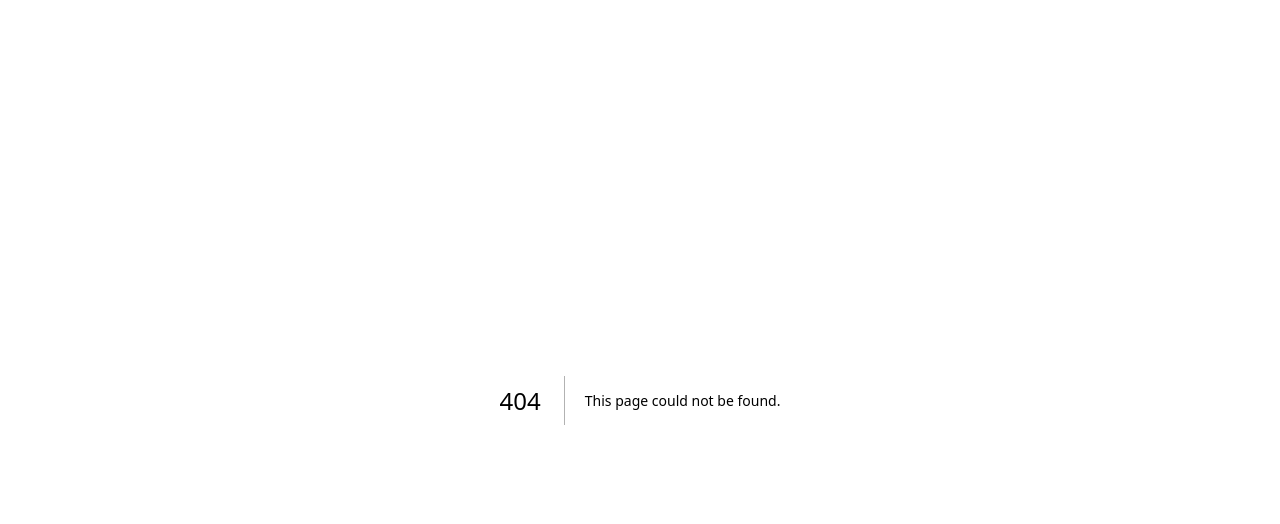
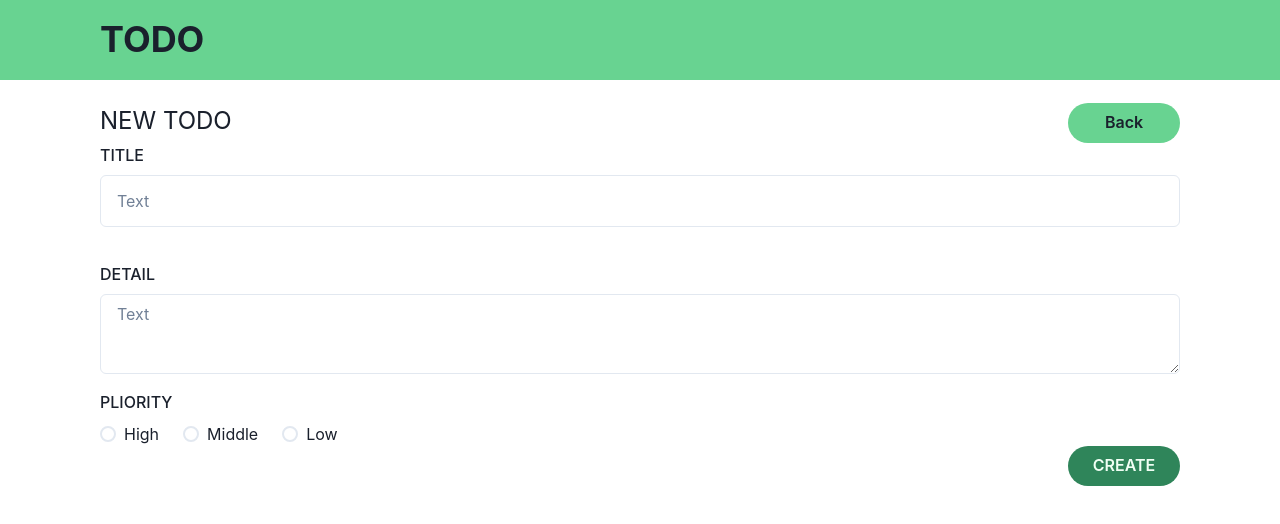
Before and after one commit to if-mentor/next_todo10, a Next.js app: page /create in a window 1280 px wide. Before the commit this address had no page. Shown: the top 524 px of the page. Built offline with nearby package versions, Linux system fonts and the light colour scheme.

Commit message:
#3feature/create 作成初回

```diff
--- /dev/null
+++ b/pages/create.js
@@ -0,0 +1,91 @@
+import Head from "next/head";
+import {
+  Heading,
+  Input,
+  Textarea,
+  Button,
+  FormControl,
+  FormLabel,
+  Box,
+  Text,
+} from "@chakra-ui/react";
+import { HStack, Radio, RadioGroup } from "@chakra-ui/react";
+
+const TodoCreate = () => {
+  return (
+    <>
+      <Head>
+        <title>Todo Create</title>
+        <meta name="description" content="Team Development 10th" />
+        <meta name="viewport" content="width=device-width, initial-scale=1" />
+      </Head>
+
+      <Heading
+        bg="green.300"
+        h="80px"
+        pl="100px"
+        display="flex"
+        alignItems="center"
+      >
+        TODO
+      </Heading>
+
+      <Box mr="100px" ml="100px" w="1080px" h="104px">
+        <Box pb="15px" h="63" display="flex" justifyContent="space-between">
+          <Text w="141px" h="33px" mt="23px" fontSize="24px">
+            NEW TODO
+          </Text>
+          <Button
+            box-sizing="border-box"
+            bg="green.300"
+            border="blackAlpha.800"
+            borderRadius="50px"
+            w="112px"
+            h="40px"
+            mt="23px"
+          >
+            Back
+          </Button>
+        </Box>
+        <Box w="100%" margin="0 auto">
+          <form>
+            <FormControl w="1080px" h="104px" mb="15px">
+              <FormLabel htmlFor="title">TITLE</FormLabel>
+              <Input h="50%" id="title" type="text" value="" placeholder="Text" />
+            </FormControl>
+            <FormControl marginBottom="16px">
+              <FormLabel htmlFor="description">DETAIL</FormLabel>
+              <Textarea id="description" value="" placeholder="Text" />
+            </FormControl>
+          </form>
+          <FormControl>
+            <FormLabel>PLIORITY</FormLabel>
+            <RadioGroup value="">
+              <HStack spacing="24px">
+                <Radio value="male">High</Radio>
+                <Radio value="female">Middle</Radio>
+                <Radio value="other">Low</Radio>
+              </HStack>
+            </RadioGroup>
+          </FormControl>
+        </Box>
+        <Box display="flex" justifyContent="flex-end">
+          <Button
+            box-sizing="border-box"
+            bg="green.600"
+            color="green.50"
+            border="blackAlpha.800"
+            borderRadius="50px"
+            w="112px"
+            h="40px"
+            ml="0"
+          >
+            CREATE
+          </Button>
+        </Box>
+      </Box>
+    </>
+  );
+};
+
+export default TodoCreate;
```
